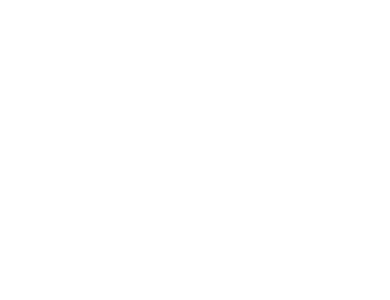
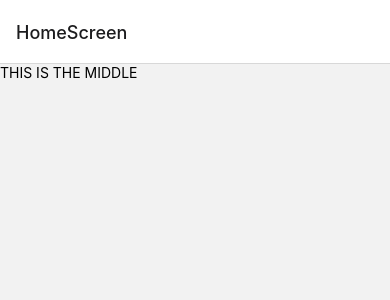
Before and after one commit to KeRusty/moviesApp, a React Native app in the folder moviesApp/: screen /HomeScreen in a window 390 px wide. Shown: the top 300 px of the page. Built offline with nearby package versions, Linux system fonts and the light colour scheme.

Commit message:
added the navigation context

```diff
--- a/moviesApp/App.tsx
+++ b/moviesApp/App.tsx
@@ -1,13 +1,16 @@
 import React from 'react';
 import { SafeAreaView } from 'react-native';
+import { NavigationContainer } from '@react-navigation/native';
 
+// Components
+import RootNavigation from './src/Utils/Navigation/RootNavigation';
 
 function App(): React.JSX.Element {
 
   return (
-    <SafeAreaView >
-
-    </SafeAreaView>
+    <NavigationContainer >
+      <RootNavigation />
+    </NavigationContainer>
   );
 }
 
--- a/moviesApp/src/Pages/Home/Home.tsx
+++ b/moviesApp/src/Pages/Home/Home.tsx
@@ -1,13 +1,13 @@
 import React from 'react';
-import { SafeAreaView } from 'react-native';
+import { SafeAreaView, Text } from 'react-native';
 
 // Styles
 import styles from './Home-styles';
 
 function Home() {
     return (
-        <SafeAreaView>
-
+        <SafeAreaView style={styles.container}>
+            <Text>THIS IS THE MIDDLE</Text>
         </SafeAreaView>
     )
 }
```
Also changed, not shown: moviesApp/index.js (+5 -5 lines).
